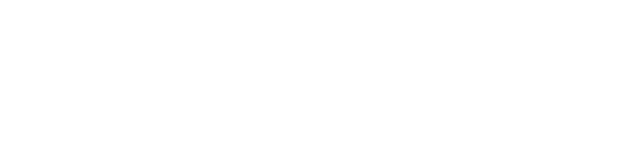
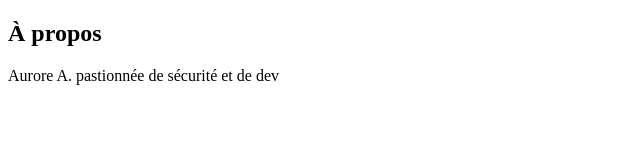
Before and after one commit to Vyx-22/mon-cv, a plain HTML site: page index.html in a window 1280 px wide. Shown: the whole page, without its empty margins (0-640 px from the left). Drawn offline with Linux system fonts and the light colour scheme.

Commit message:
mise en place de la section description

```diff
--- a/index.html
+++ b/index.html
@@ -7,6 +7,9 @@
     <link rel="stylesheet" href="style.css">
 </head>
 <body>
-
+    <section>
+        <h2>À propos</h2>
+        <p>Aurore A. pastionnée de sécurité et de dev</p>
+    </section>
 </body>
 </html>
```
